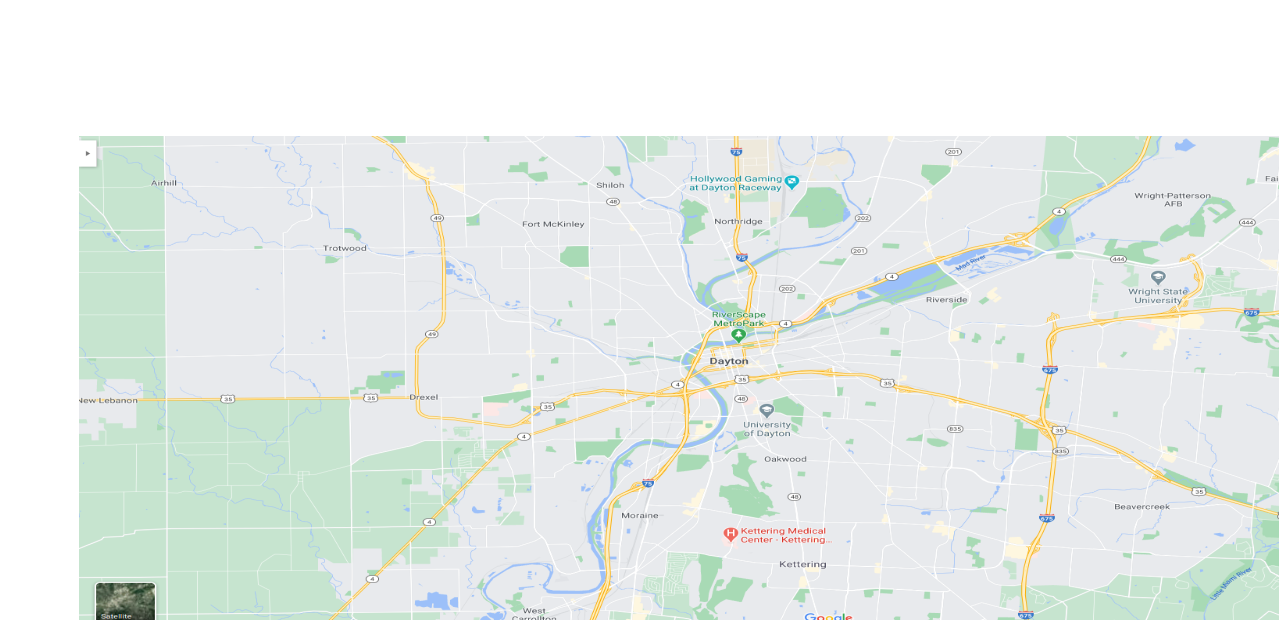
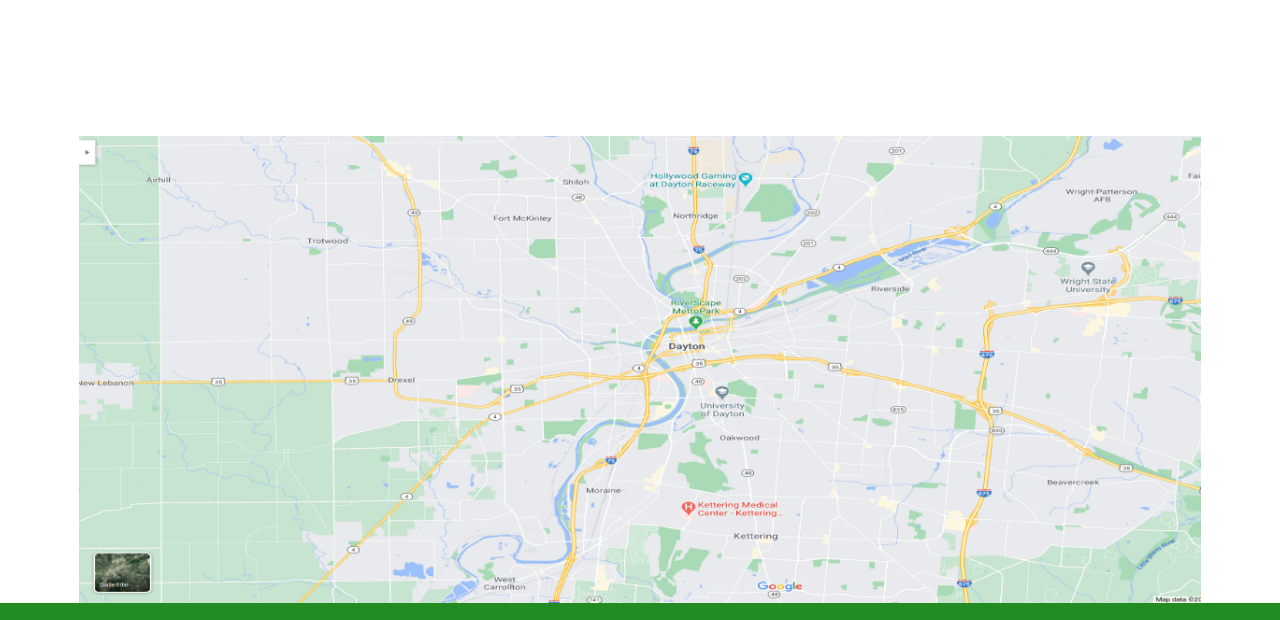
Before and after one commit to AdebisiFunke/Mustard-Bootstrap-Theme, a plain HTML site: page index.html in a window 1280 px wide. Shown: the part 9160-9780 px from the top of the page. Drawn offline with Linux system fonts and the light colour scheme.

Commit message:
Update index.html

```diff
--- a/index.html
+++ b/index.html
@@ -680,7 +680,7 @@
                 </div>
                 <div class="row">
                     <div class="col-md-12">
-                        <img src="img/map-htm.png" alt="map"/>
+                   <img  src="img/map-htm.png" class="img-responsive" alt="map"/>
                     </div>
                 </div>
             </section>
```
